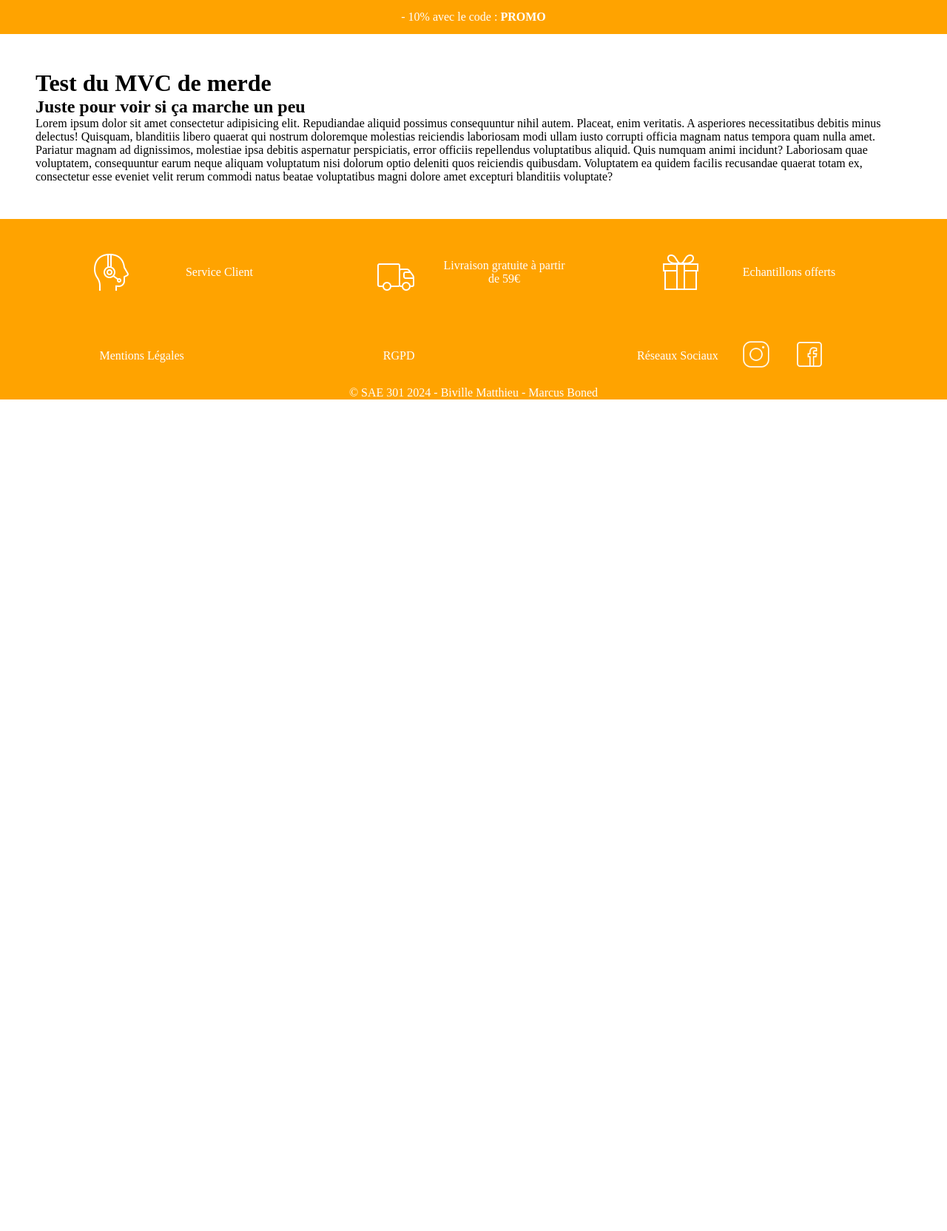
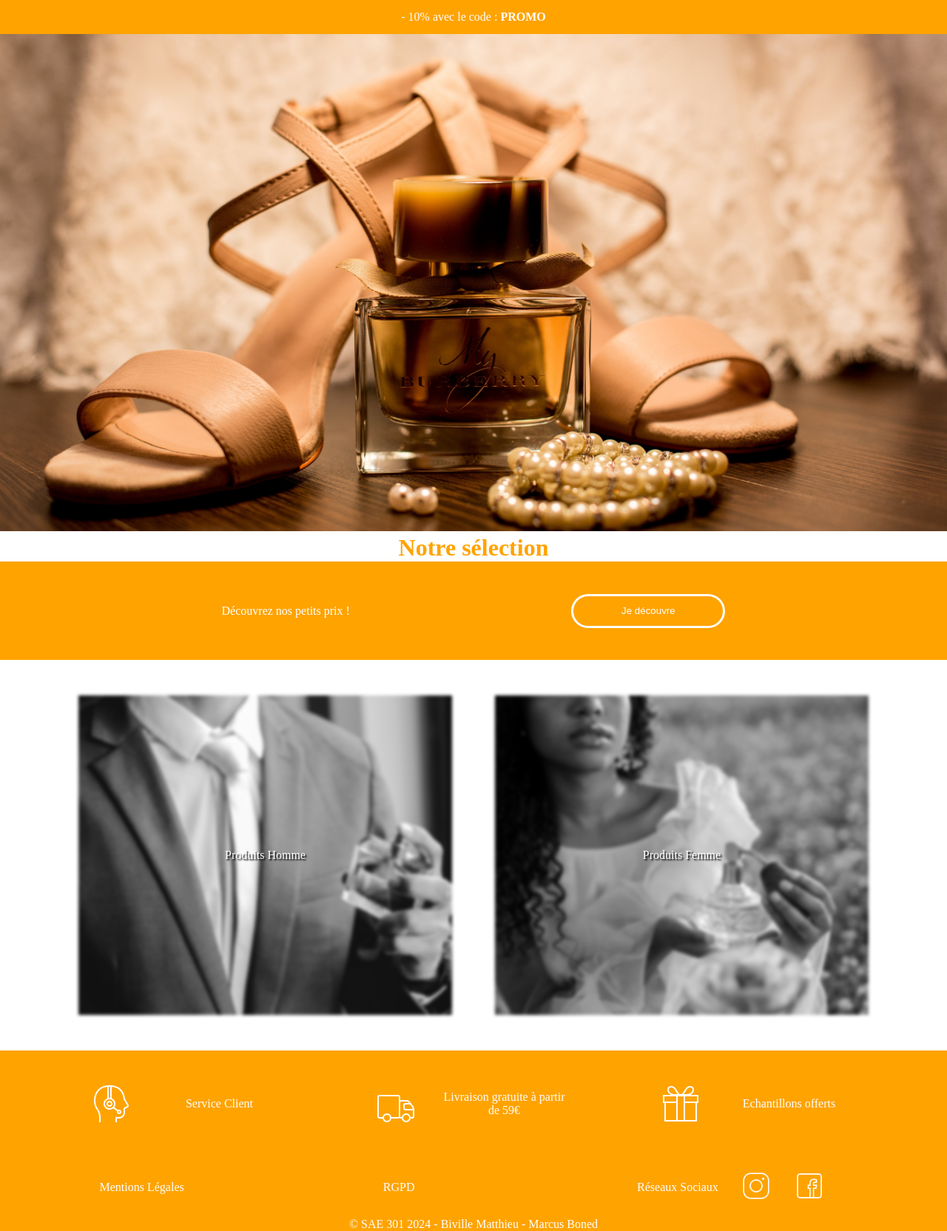
Before and after one commit to FaFou01/sae301, a PHP site: page / in a window 1280 px wide. Shown: the part 104-1768 px from the top of the page at 74% size. Before the commit the page ends 644 px from the top, so only its background shows below. Run offline with PHP 8.4, Linux system fonts and the light colour scheme.

Commit message:
Mise en forme listing produits

```diff
--- a/assets/css/general.css
+++ b/assets/css/general.css
@@ -9,7 +9,3 @@ body {
     margin: 0 auto;
     background-color: var(--background-color);
 }
-
-main{
-    padding: 3em;
-}
--- a/assets/css/index.css
+++ b/assets/css/index.css
@@ -0,0 +1,69 @@
+#img-index{
+    width: 100%;
+    height: 672px;
+    object-fit: cover;
+    object-position: 50% 80%;
+}
+
+#h1index{
+    text-align: center;
+    color: #FFA300;
+}
+
+#bandeau{
+    width: 100%;
+    height: 133px;
+    background-color: #FFA300;
+    color: white;
+    display: flex;
+    justify-content: space-evenly;
+    align-items: center;
+}
+
+#bandeau button{
+    width: 208px;
+    height: 46px;
+    border-radius: 50px;
+    color: white;
+    background-color: #FFA300;
+    border: white solid;
+}
+
+#parfums{
+    display: flex;
+    justify-content: space-evenly;
+    align-items: center;
+    padding: 3em;
+}
+
+.parfum{
+    width: 505px;
+    height: 432px;
+    display: flex;
+    justify-content: center;
+    align-items: center;
+}
+
+.parfum:hover{
+    cursor: pointer;
+    transition: all 1s;
+}
+
+.parfum:not(:hover){
+    filter : grayscale(100%);
+}
+
+.parfum img{
+    width: 505px;
+    height: 432px;
+    position: absolute;
+    z-index: -1;
+    object-fit: cover;
+    object-position: 50% 80%;
+    filter: blur(2px);
+}
+
+.parfum p{
+    color: white;
+    text-shadow: 2px 2px 2px black;
+}
--- a/view/viewIndex.php
+++ b/view/viewIndex.php
@@ -1,5 +1,19 @@
-<h1>Test du MVC de merde</h1>
+<img id="img-index" src="assets/img/image-index.jpg" alt="image d'index">
+<h1 id="h1index">Notre sélection</h1>
+<div id="selection">
 
-<h2>Juste pour voir si ça marche un peu</h2>
-
-<p>Lorem ipsum dolor sit amet consectetur adipisicing elit. Repudiandae aliquid possimus consequuntur nihil autem. Placeat, enim veritatis. A asperiores necessitatibus debitis minus delectus! Quisquam, blanditiis libero quaerat qui nostrum doloremque molestias reiciendis laboriosam modi ullam iusto corrupti officia magnam natus tempora quam nulla amet. Pariatur magnam ad dignissimos, molestiae ipsa debitis aspernatur perspiciatis, error officiis repellendus voluptatibus aliquid. Quis numquam animi incidunt? Laboriosam quae voluptatem, consequuntur earum neque aliquam voluptatum nisi dolorum optio deleniti quos reiciendis quibusdam. Voluptatem ea quidem facilis recusandae quaerat totam ex, consectetur esse eveniet velit rerum commodi natus beatae voluptatibus magni dolore amet excepturi blanditiis voluptate?</p>
+</div>
+<div id="bandeau">
+    <p>Découvrez nos petits prix !</p>
+    <a href="index.php?page="><button>Je découvre</button></a>
+</div>
+<div id="parfums">
+    <div id="produitH" class="parfum" onclick='window.location.href="index.php?page=liste_produits_homme"'>
+        <img src="assets/img/parfumH.jpg" alt="parfum pour homme">
+        <p>Produits Homme</p>
+    </div>
+    <div id="produitF" class="parfum" onclick='window.location.href="index.php?page=liste_produits_femme"'>
+        <img src="assets/img/parfumF.jpg" alt="parfum pour homme">
+        <p>Produits Femme</p>
+    </div>
+</div>
--- a/view/viewTemplateTop.php
+++ b/view/viewTemplateTop.php
@@ -8,7 +8,8 @@
     <link rel="stylesheet" href="assets/css/footer.css">
     <link rel="stylesheet" href="assets/css/general.css">
     <link rel="stylesheet" href="assets/css/product.css">
-    <title>Document</title>
+    <link rel="stylesheet" href="assets/css/productList.css">
+    <title>Nuances - Parfumerie en ligne</title>
 </head>
 <body>
     <?php
```
Also changed, not shown: assets/css/productList.css (added, +120 -0 lines), assets/js/productList.js (added, +39 -0 lines), view/viewMenProductsList.php (+40 -27 lines), assets/img/image-index.jpg (added), assets/img/parfumF.jpg (added), assets/img/parfumH.jpg (added).
